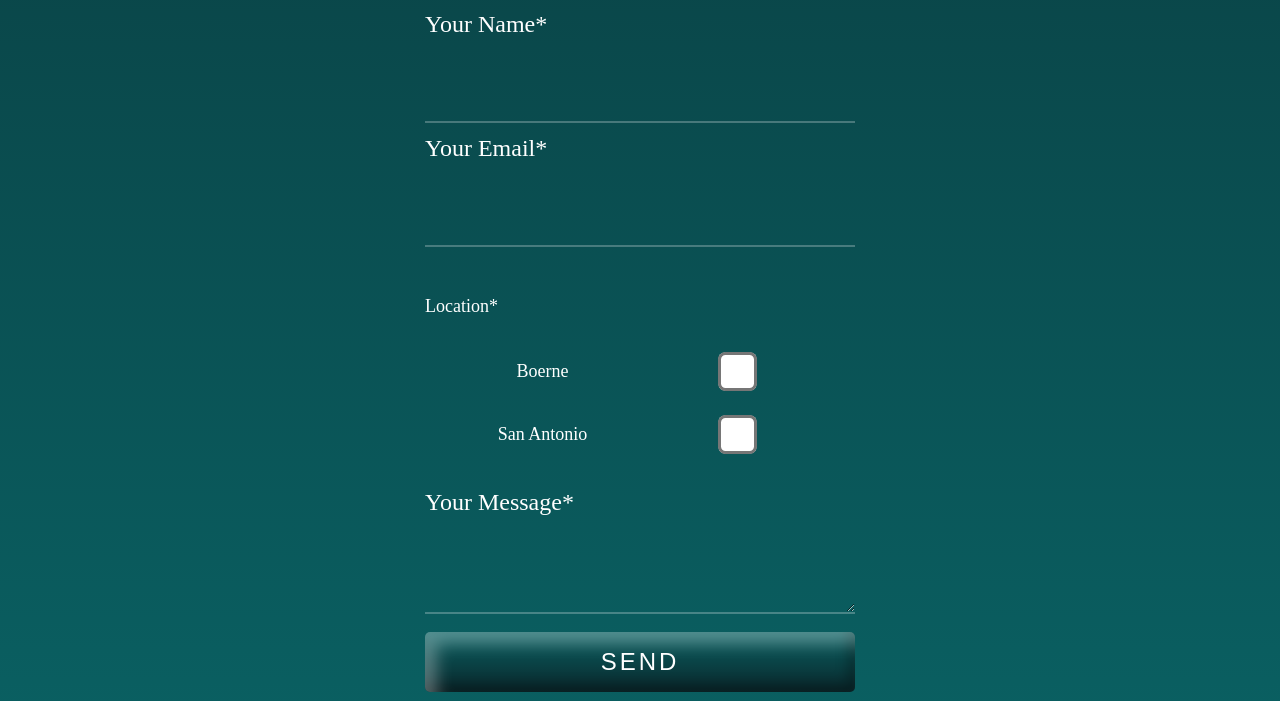
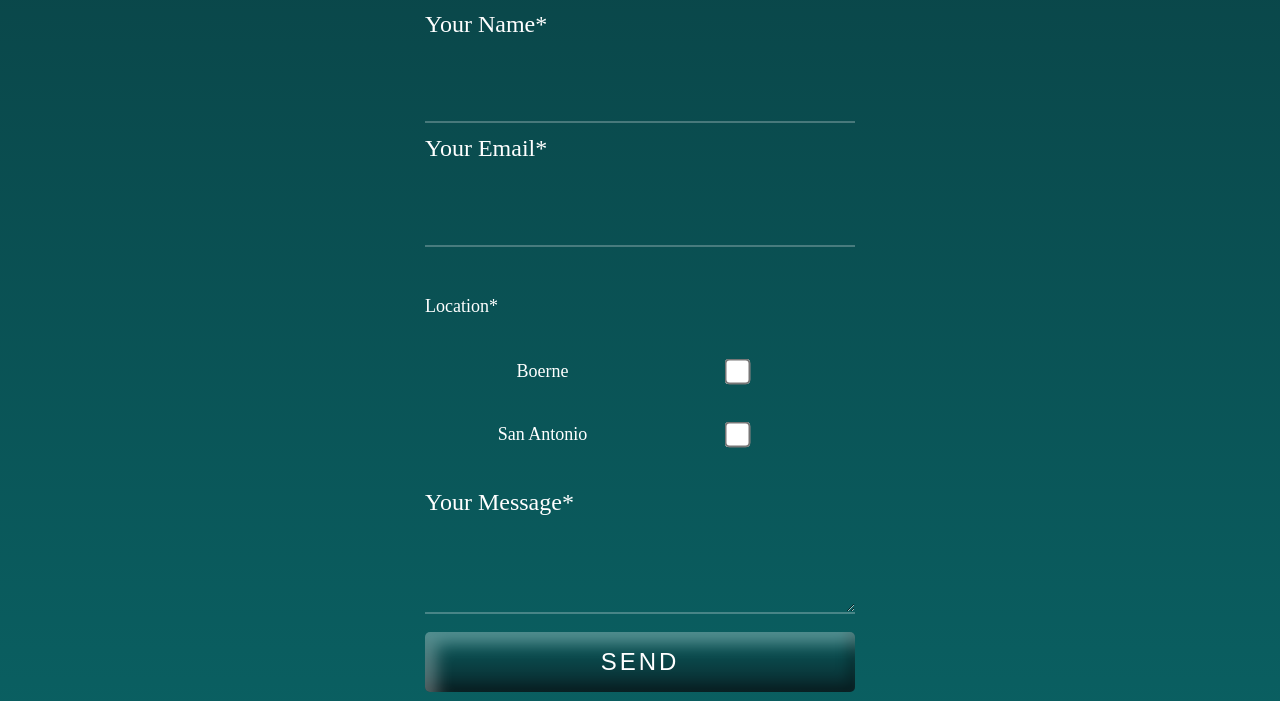
Before and after one commit to Graeme-Parker-Smith/fit, a PHP site: page / in a window 1280 px wide. Shown: the part 1790-2491 px from the top of the page. Run offline with PHP 8.4, Linux system fonts and the light colour scheme.

Commit message:
reduce checkbox size

```diff
--- a/app/scss/_contact.scss
+++ b/app/scss/_contact.scss
@@ -36,11 +36,11 @@
         }
 
         input[type="checkbox"] {
-            -ms-transform: scale(3); /* IE */
-            -moz-transform: scale(3); /* FF */
-            -webkit-transform: scale(3); /* Safari and Chrome */
-            -o-transform: scale(3); /* Opera */
-            transform: scale(3);
+            -ms-transform: scale(2); /* IE */
+            -moz-transform: scale(2); /* FF */
+            -webkit-transform: scale(2); /* Safari and Chrome */
+            -o-transform: scale(2); /* Opera */
+            transform: scale(2);
             padding: 10px;
         }
 
--- a/app/scss/style.css
+++ b/app/scss/style.css
@@ -415,15 +415,15 @@ button:hover::before,
   font-size: 18px;
 }
 .contact__form input[type=checkbox] {
-  -ms-transform: scale(3);
+  -ms-transform: scale(2);
   /* IE */
-  -moz-transform: scale(3);
+  -moz-transform: scale(2);
   /* FF */
-  -webkit-transform: scale(3);
+  -webkit-transform: scale(2);
   /* Safari and Chrome */
-  -o-transform: scale(3);
+  -o-transform: scale(2);
   /* Opera */
-  transform: scale(3);
+  transform: scale(2);
   padding: 10px;
 }
 .contact__form__submit {
```
